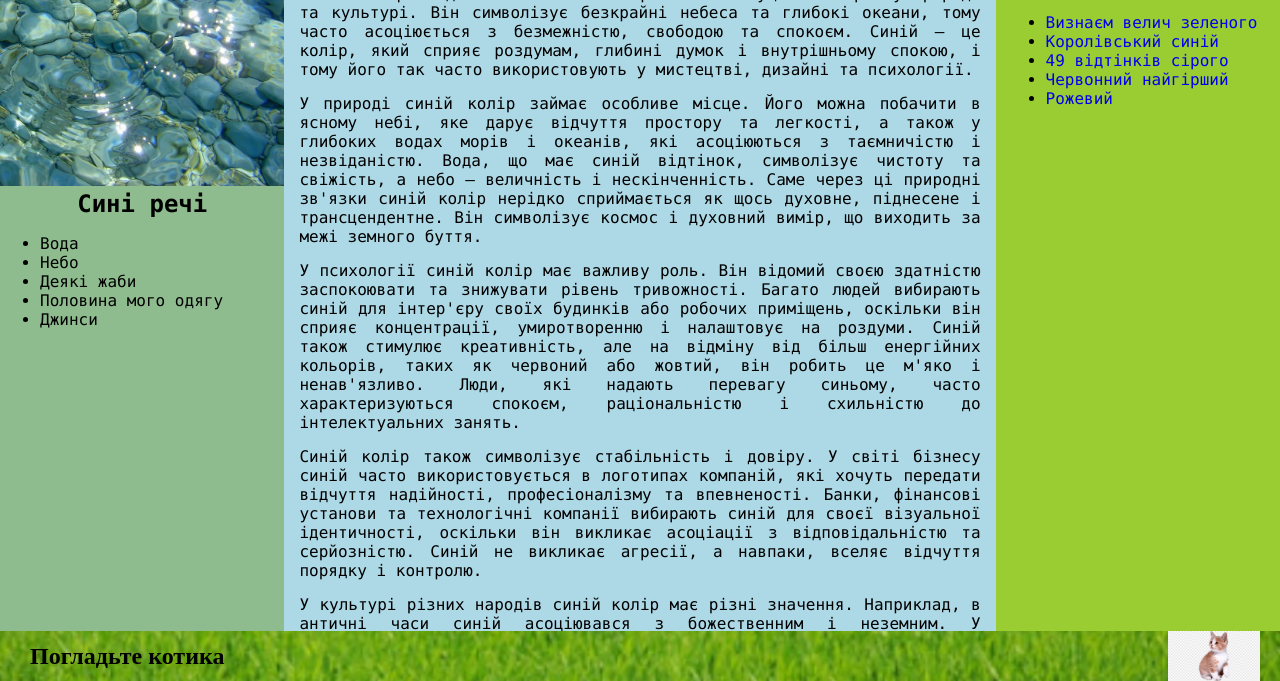
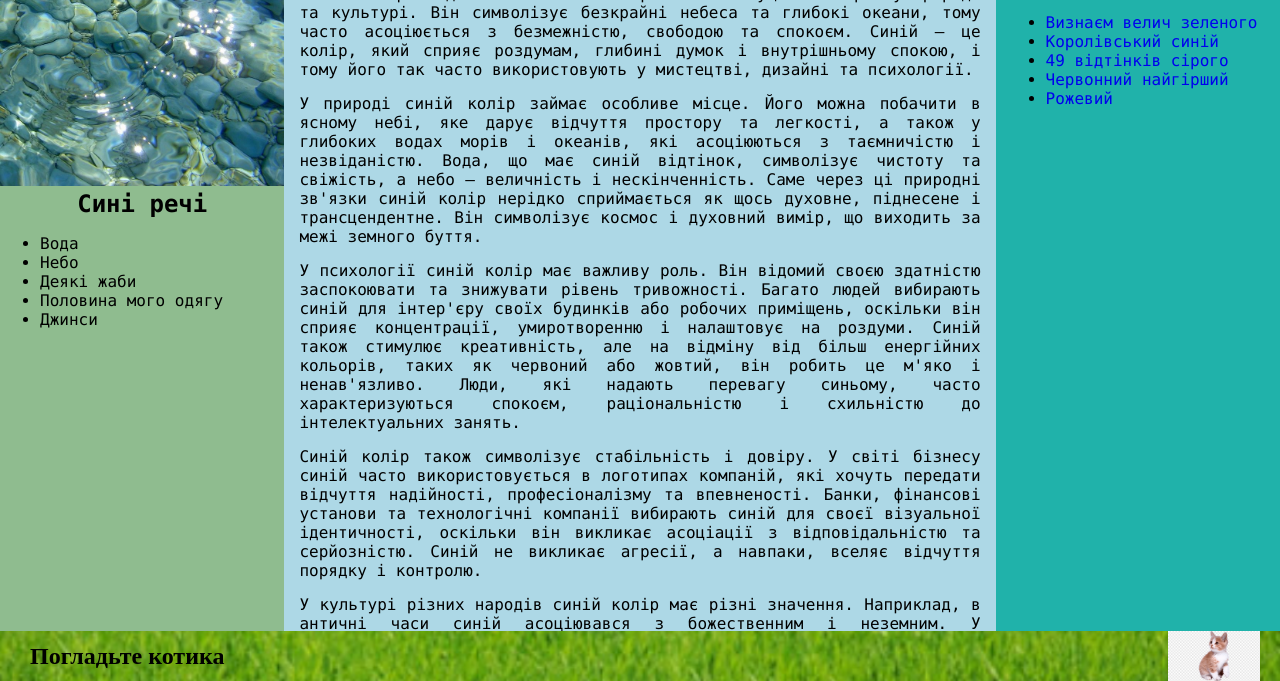
Before and after one commit to marerlini/marerlini.github.io, a plain HTML site: page page_1.html in a window 1280 px wide. Shown: the part 119-800 px from the top of the page. Drawn offline with Linux system fonts and the light colour scheme.

Commit message:
працюй

```diff
--- a/style.css
+++ b/style.css
@@ -57,7 +57,7 @@ p{
 }
 
 .block_4{
-    background-color: yellowgreen;
+    background-color: lightseagreen;
     padding: 10px;
     box-sizing: border-box;
     width: 100%;
```
Also changed, not shown: index.html (+1 -1 lines).
